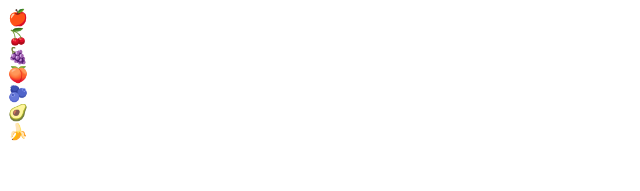
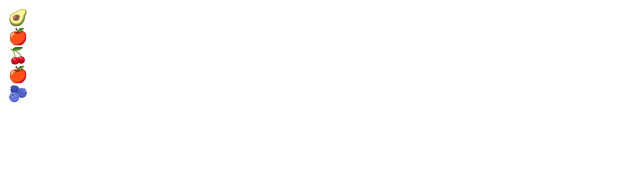
Before and after one commit to coderGirlSu/Fruit-picking-game, a React (Create React App) app in the folder fruit-game/: page / in a window 1280 px wide. Shown: the top 191 px of the page, without its empty margins (0-640 px from the left). Built offline with nearby package versions, Linux system fonts and the light colour scheme.

Commit message:
generate 5 random fruit

```diff
--- a/fruit-game/src/App.js
+++ b/fruit-game/src/App.js
@@ -3,8 +3,13 @@ import Fruit from "./component/Fruit";
 
 function App() {
   return (
-
+<>
     <Fruit />
+    <Fruit />
+    <Fruit />
+    <Fruit />
+    <Fruit />
+    </>
   );
 }
 
--- a/fruit-game/src/component/Fruit.jsx
+++ b/fruit-game/src/component/Fruit.jsx
@@ -1,4 +1,4 @@
-import React,{useState} from "react";
+import React from "react";
 
 const InitialFruit = [
     {
@@ -34,22 +34,14 @@ const InitialFruit = [
 
 
 
-
-
 const Fruit = () =>{
 
-    const[data,setData] = useState(InitialFruit)
+    // const[data,setData] = useState(InitialFruit)
+
+    let fruit = InitialFruit[Math.floor(Math.random() * InitialFruit.length)].emoji
 
     return (
-        <div>
-            {data.map((obj,index)=>{
-                return (
-                    <div key={index}> {obj.emoji}</div>
-                )
-
-            })}
-
-        </div>
+        <div>{fruit} </div>
 
     )
 }
```
